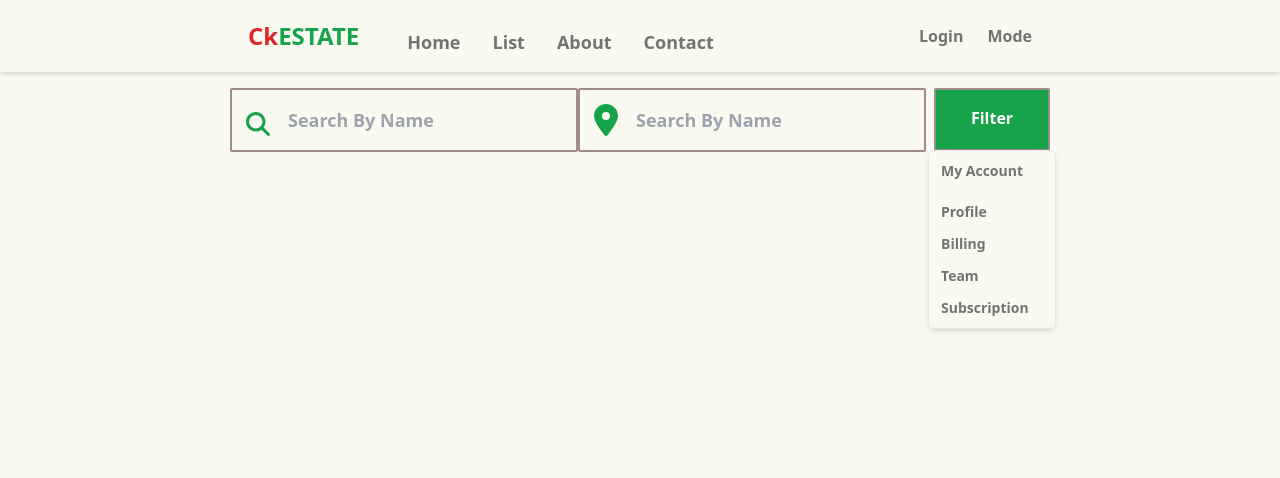
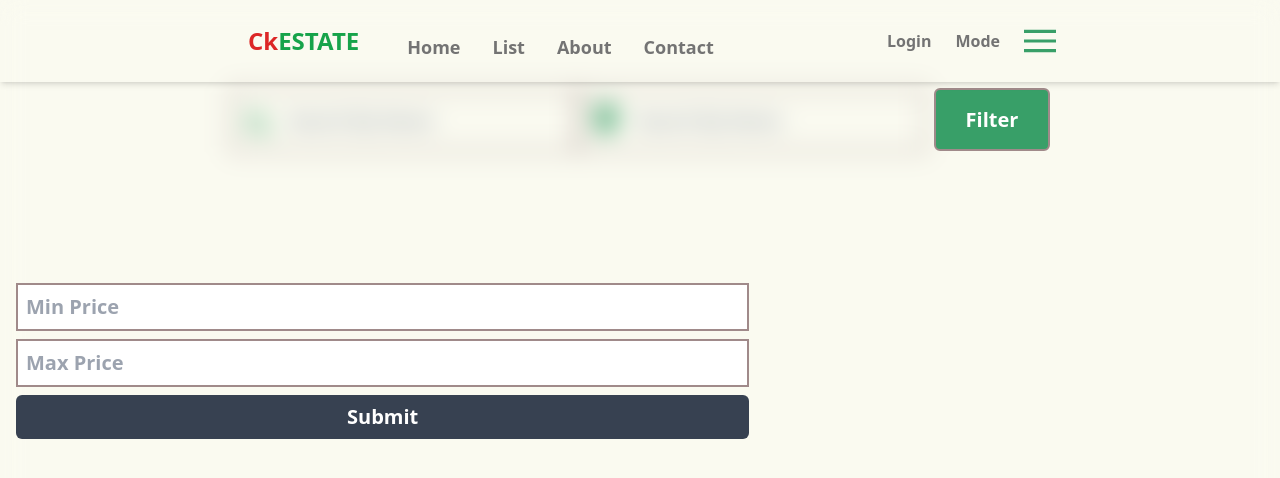
Before and after one commit to hi-chandan/Travel-And-Stay-Booking-App, a Next.js app: page / in a window 1280 px wide. Both pictures are taken after a click on the button "Filter". Shown: the top 478 px of the page. Built offline with nearby package versions, Linux system fonts and the light colour scheme.

Commit message:
complete the dark mode properly

```diff
--- a/src/app/globals.css
+++ b/src/app/globals.css
@@ -4,9 +4,10 @@
 
 .light {
   --background: 250, 250, 240;
-
+  --navbar: white;
   --border: 160, 138, 138;
   --card: 255, 255, 255;
+  --light: 56, 159, 104;
 
   --copy-primary: 23, 23, 23;
   --copy-secondary: 115, 115, 115;
@@ -20,10 +21,10 @@
 
 .dark {
   --background: 0, 0, 0;
-
+  --navbar: black;
   --border: 38, 38, 38;
   --card: 23, 23, 23;
-
+  --light: 31, 41, 55;
   --copy-primary: 250, 250, 250;
   --copy-secondary: 115, 115, 115;
 
@@ -55,12 +56,24 @@
 }
 
 body {
-  /* margin: 0; */
   background: rgba(var(--background));
-
   margin-top: 72px;
 }
 
-.search {
-  color: blue;
-}
+/* .filterSlider {
+  animation: slider 1000ms forwards;
+  background-color: blue;
+  position: absolute;
+  bottom: 0;
+  width: 100vh;
+  height: 0; /* Start with height 0 */
+/* overflow: hidden;
+} */
+
+/* @keyframes slider {
+  0% {
+    height: 0;
+  }
+  100% {
+    height: 100vh; /* Full height */
+/* } */
--- a/src/app/layout.js
+++ b/src/app/layout.js
@@ -45,7 +45,7 @@ export default function RootLayout({ children }) {
         <script dangerouslySetInnerHTML={{ __html: initialThemeScript }} />
       </head>
       <body>
-        <Context.Provider value={{ currentUser, updateUser, theme }}>
+        <Context.Provider value={{ currentUser, updateUser }}>
           <nav className="">
             <Navbar setDark={setTheme} dark={theme} />
           </nav>
--- a/src/app/page.jsx
+++ b/src/app/page.jsx
@@ -2,44 +2,48 @@
 
 import useDebounce from "@/lib/useDebounce";
 import React, { useContext, useEffect, useState } from "react";
-import {
-  DropdownMenu,
-  DropdownMenuContent,
-  DropdownMenuItem,
-  DropdownMenuLabel,
-  DropdownMenuSeparator,
-  DropdownMenuTrigger,
-} from "@/components/ui/dropdown-menu";
+import "./globals.css";
 import { Context } from "./layout";
 
 const Page = () => {
   const { theme } = useContext(Context);
-  const [search, setSearch] = useState();
-  const [city, setCity] = useState();
+  const [search, setSearch] = useState("");
+  const [city, setCity] = useState("");
+  const [filter, setFilter] = useState(false);
   const debouncingSearch = useDebounce(search, 1000);
+  const debouncingCity = useDebounce(city, 1000);
+  console.log("This is in app theme", theme);
+  const blurBackground = () => {
+    setFilter((val) => !val);
+  };
+
   useEffect(() => {
+    if (debouncingCity) {
+      console.log("this is City ", debouncingCity);
+    }
     if (debouncingSearch) {
       console.log("this is debouncing ", debouncingSearch);
     }
-  }, [debouncingSearch]);
+  }, [debouncingSearch, debouncingCity]);
 
   return (
-    <section className="text-dark-text flex pt-2 justify-center items-center ">
-      <div className=" flex justify-centerw-8/12  max-sm:w-full p-2">
-        <div className="  flex  ">
+    <section className=" text-dark-text flex pt-2 justify-center items-center">
+      {filter && (
+        <div className="absolute inset-0 backdrop-blur-md z-20 w-screen h-screen  "></div>
+      )}
+      <div className="relative  flex justify-center p-2">
+        <div className="sm:flex relative">
           <div className="">
             <input
               type="text"
-              className="  bg-background text-copy-secondary pl-14 border-2 border-border rounded-sm p-4 outline-none text-lg font-bold    "
+              className="bg-background text-copy-secondary pl-14 border-2 border-border rounded-sm p-4 outline-none text-lg font-bold"
               placeholder="Search By Name"
               name="search"
               onChange={(e) => setSearch(e.target.value)}
             />
             <svg
               xmlns="http://www.w3.org/2000/svg"
-              className={`w-6  relative bottom-10 left-4 ${
-                theme === "dark" ? "text-gray-500" : "text-green-600"
-              } `}
+              className="w-6 relative bottom-10 left-4 text-light"
               viewBox="0 0 512 512"
             >
               <path
@@ -48,42 +52,53 @@ const Page = () => {
               />
             </svg>
           </div>
-          <div className="">
+          <div className="max-sm:relative bottom-5">
             <input
               type="text"
-              className=" bg-background text-copy-secondary pl-14 border-2 border-border rounded-sm outline-none text-lg font-bold  p-4 "
+              className="bg-background text-copy-secondary pl-14 border-2 border-border rounded-sm outline-none text-lg font-bold p-4"
               placeholder="Search By Name"
               name="search"
               onChange={(e) => setCity(e.target.value)}
             />
             <svg
               xmlns="http://www.w3.org/2000/svg"
-              className={`w-6  relative bottom-12 left-4 ${
-                theme === "dark" ? "fill-gray-500" : "fill-green-600"
-              } `}
+              className={`w-6 relative bottom-12 left-4 fill-light`}
               viewBox="0 0 384 512"
             >
               <path d="M215.7 499.2C267 435 384 279.4 384 192C384 86 298 0 192 0S0 86 0 192c0 87.4 117 243 168.3 307.2c12.3 15.3 35.1 15.3 47.4 0zM192 128a64 64 0 1 1 0 128 64 64 0 1 1 0-128z" />
             </svg>
           </div>
           <div
-            className={`border-2 ml-2  text-white border-border bg-blue h-[63px] rounded-sm ${
-              theme === "dark" ? "bg-gray-800" : "bg-green-600"
-            }`}
+            className={` relative   max-sm:bottom-12 z-40 w-full sm:ml-2 border-2 text-white border-border bg-blue h-[63px] rounded-md bg-light font-bold text-xl
+
+            `}
           >
-            <DropdownMenu>
-              <DropdownMenuTrigger>
-                <button className={`   w-28  p-4  font-bold `}>Filter</button>
-              </DropdownMenuTrigger>
-              <DropdownMenuContent className="font-bold text-copy-secondary">
-                <DropdownMenuLabel>My Account</DropdownMenuLabel>
-                <DropdownMenuSeparator />
-                <DropdownMenuItem>Profile</DropdownMenuItem>
-                <DropdownMenuItem>Billing</DropdownMenuItem>
-                <DropdownMenuItem>Team</DropdownMenuItem>
-                <DropdownMenuItem>Subscription</DropdownMenuItem>
-              </DropdownMenuContent>
-            </DropdownMenu>
+            <button
+              onClick={blurBackground}
+              className="w-28 p-4 font-bold  max-sm:w-full "
+            >
+              Filter
+            </button>
+            {filter && (
+              <div className="fixed h-2/3    bottom-0 left-0  bg-transparent p-4  rounded-md">
+                <input
+                  type="text"
+                  className="mb-2 p-2 w-full border-2 border-border"
+                  placeholder="Min Price"
+                />
+                <input
+                  type="text"
+                  className="mb-2 p-2 w-full border-2 border-border"
+                  placeholder="Max Price"
+                />
+                <button
+                  onClick={blurBackground}
+                  className="w-full p-2 bg-gray-700 text-white rounded-md"
+                >
+                  Submit
+                </button>
+              </div>
+            )}
           </div>
         </div>
       </div>
--- a/src/components/Navbar.jsx
+++ b/src/components/Navbar.jsx
@@ -8,9 +8,8 @@ import {
   DropdownMenuTrigger,
 } from "@/components/ui/dropdown-menu";
 
-const Navbar = ({ setDark, dark }) => {
+const Navbar = ({ setDark }) => {
   const { currentUser } = useContext(Context);
-
   const darkMode = () => {
     setDark("dark");
   };
@@ -21,7 +20,7 @@ const Navbar = ({ setDark, dark }) => {
 
   return (
     <section
-      className={`fixed top-0 right-0 left-0 z-50 p-4 shadow-md
+      className={`fixed top-0 right-0 left-0 z-50 p-4 shadow-md bg-navbar
       `}
     >
       <div className="   flex  justify-center ">
@@ -59,38 +58,37 @@ const Navbar = ({ setDark, dark }) => {
                 </DropdownMenuItem>
               </DropdownMenuContent>
             </DropdownMenu>
+
             <DropdownMenu>
               <DropdownMenuTrigger>
-                <img
-                  src={dark === "dark" ? "/menu3.svg" : "menu.svg"}
-                  alt="Menu Icon"
-                  className="w-8 mr-8 sm:hidden  cursor-pointer "
-                />
+                <svg
+                  className={` fill-light w-8`}
+                  xmlns="http://www.w3.org/2000/svg"
+                  viewBox="0 0 50 50"
+                  width="50px"
+                  height="50px"
+                >
+                  <path d="M 0 7.5 L 0 12.5 L 50 12.5 L 50 7.5 Z M 0 22.5 L 0 27.5 L 50 27.5 L 50 22.5 Z M 0 37.5 L 0 42.5 L 50 42.5 L 50 37.5 Z" />
+                </svg>
               </DropdownMenuTrigger>
-              <DropdownMenuContent className={`bg-background text-dark-text`}>
-                <DropdownMenuItem>
-                  <Link href="/" className="text-lg font-semibold p-2 block">
+              <DropdownMenuContent className="bg-background  text-dark-text">
+                <DropdownMenuItem asChild className="text-lg font-semibold p-4">
+                  <Link href="/" className=" ">
                     Home
                   </Link>
                 </DropdownMenuItem>
-                <DropdownMenuItem>
-                  <Link
-                    href="/about"
-                    className="text-lg font-semibold p-2 block"
-                  >
+                <DropdownMenuItem asChild className="text-lg font-semibold p-4">
+                  <Link href="/about" className="">
                     About
                   </Link>
                 </DropdownMenuItem>
-                <DropdownMenuItem>
-                  <Link
-                    href="/contact"
-                    className="text-lg font-semibold p-2 block"
-                  >
+                <DropdownMenuItem asChild className="text-lg font-semibold p-4">
+                  <Link href="/contact" className=" ">
                     Contact
                   </Link>
                 </DropdownMenuItem>
-                <DropdownMenuItem>
-                  <Link href="/" className="text-lg font-semibold p-2 block">
+                <DropdownMenuItem asChild className="text-lg font-semibold p-4">
+                  <Link href="/" className="">
                     Blog
                   </Link>
                 </DropdownMenuItem>
--- /dev/null
+++ b/src/components/SearchBar.jsx
@@ -0,0 +1,87 @@
+import { useState } from "react";
+import Link from "next/link";
+import {
+  DropdownMenu,
+  DropdownMenuContent,
+  DropdownMenuItem,
+  DropdownMenuLabel,
+  DropdownMenuSeparator,
+  DropdownMenuTrigger,
+} from "@/components/ui/dropdown-menu";
+
+const types = ["Buy", "Rent"];
+
+function SearchBar() {
+  const [query, setQuery] = useState({
+    type: "Buy",
+    city: "",
+    minPrice: 0,
+    maxPrice: 0,
+  });
+
+  console.log("This is query ", query);
+
+  const switchType = (val) => {
+    setQuery((prev) => ({ ...prev, type: val }));
+  };
+
+  const handleChange = (e) => {
+    setQuery((prev) => ({ ...prev, [e.target.name]: e.target.value }));
+  };
+
+  return (
+    <div className="searchBar">
+      <div className="type">
+        {types.map((type) => (
+          <button
+            key={type}
+            onClick={() => switchType(type)}
+            className={query.type === type ? "active" : ""}
+          >
+            {type}
+          </button>
+        ))}
+      </div>
+      <form>
+        <input
+          type="number"
+          name="minPrice"
+          min={0}
+          max={10000000}
+          placeholder="Min Price"
+          onChange={handleChange}
+        />
+        <input
+          type="number"
+          name="maxPrice"
+          min={0}
+          max={10000000}
+          placeholder="Max Price"
+          onChange={handleChange}
+        />
+        <Link
+          href={`/list?type=${query.type}&city=${query.city}&minPrice=${query.minPrice}&maxPrice=${query.maxPrice}`}
+        >
+          <button>
+            <img src="/search.png" alt="" />
+          </button>
+        </Link>
+      </form>
+    </div>
+  );
+}
+
+function DropdownWithSearchBar() {
+  return (
+    <DropdownMenu>
+      <DropdownMenuTrigger>
+        <button className="w-28 p-4 font-bold">Filter</button>
+      </DropdownMenuTrigger>
+      <DropdownMenuContent className="font-bold text-copy-secondary">
+        <SearchBar />
+      </DropdownMenuContent>
+    </DropdownMenu>
+  );
+}
+
+export default DropdownWithSearchBar;
--- a/tailwind.config.js
+++ b/tailwind.config.js
@@ -9,6 +9,8 @@ module.exports = {
     extend: {
       colors: {
         background: "rgba(var(--background))",
+        light: "rgba(var(--light))",
+        navbar: "rgba(var(--navbar)",
         border: "rgba(var(--border))",
         card: "rgba(var(--card))",
         "copy-primary": "rgba(var(--copy-primary))",
```
Also changed, not shown: src/components/ui/dropdown-menu.jsx (+91 -65 lines).
